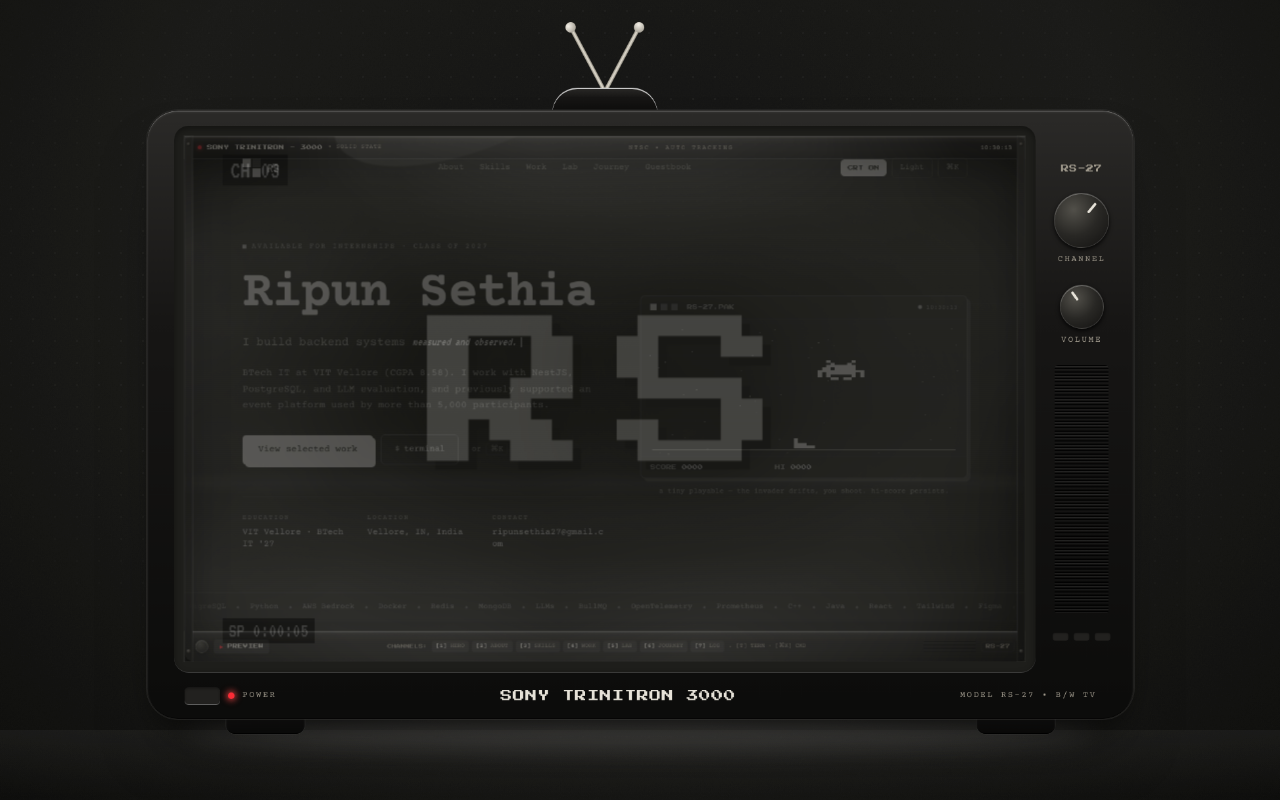
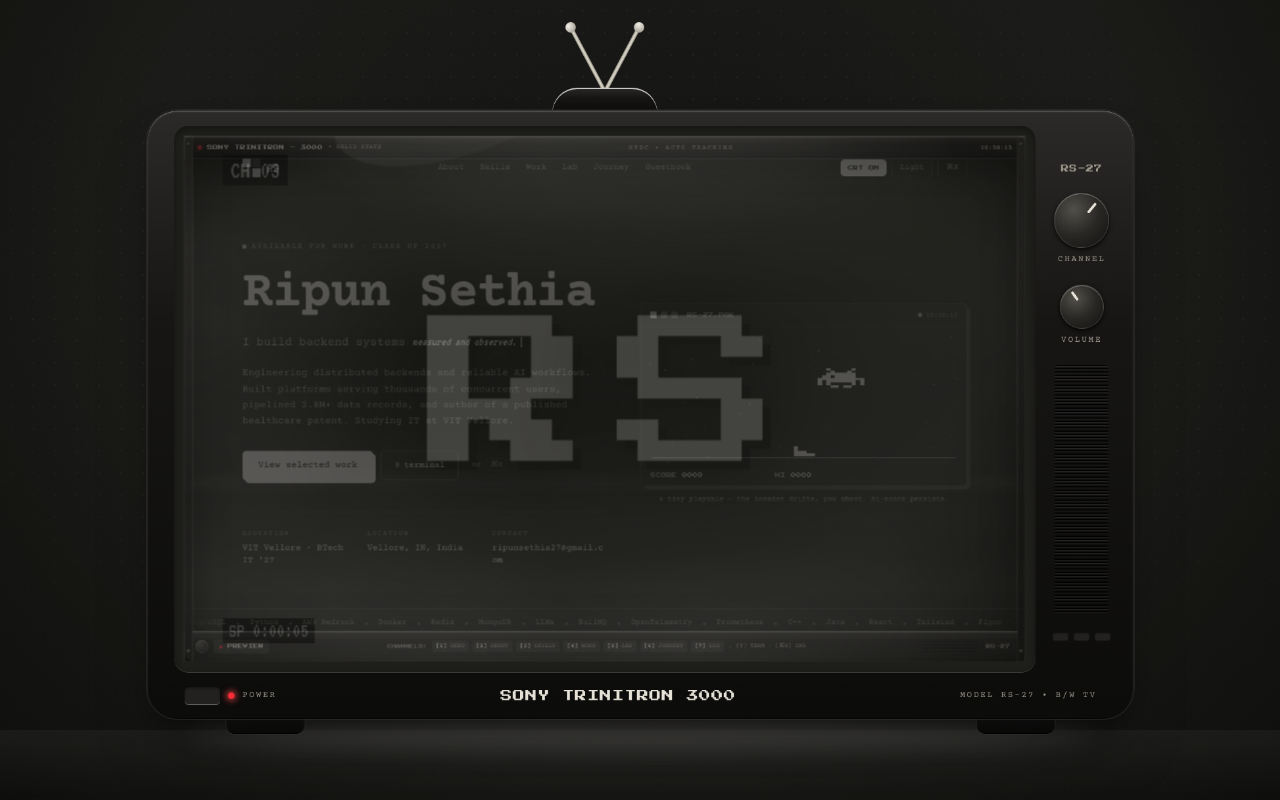
Before and after one commit to ripuns/my-portfolio, a React (Vite) app: page / in a window 1280 px wide. Built offline with nearby package versions, Linux system fonts and the light colour scheme.

Commit message:
chore(profile): update bio and stats to reflect current status and achievements

```diff
--- a/src/components/Hero.tsx
+++ b/src/components/Hero.tsx
@@ -52,7 +52,7 @@
         <div>
           <p className="font-mono text-[11px] uppercase tracking-[0.2em] text-mute">
             <span className="mr-2 inline-block h-1.5 w-1.5 animate-pulse bg-ink align-middle" />
-            Available for internships · Class of 2027
+            Available for Work · Class of 2027
           </p>
 
           <h1 className="mt-6 text-[clamp(2.9rem,7vw,4.9rem)] font-semibold leading-[1.0] tracking-[-0.03em] text-ink">
@@ -66,9 +66,9 @@
           </p>
 
           <p className="mt-5 max-w-xl text-[15px] leading-relaxed text-mute">
-            BTech IT at VIT Vellore (CGPA 8.58). I work with NestJS, PostgreSQL,
-            and LLM evaluation, and previously supported an event platform used by
-            more than 5,000 participants.
+            Engineering distributed backends and reliable AI workflows. Built platforms serving thousands of
+            concurrent users, pipelined 2.8M+ data records, and author of a published healthcare patent.
+            Studying IT at VIT Vellore.
           </p>
 
           <div className="mt-8 flex flex-wrap items-center gap-3">
--- a/src/data/portfolio.ts
+++ b/src/data/portfolio.ts
@@ -9,15 +9,15 @@
   phone: "+91 94613 90313",
   available: true,
   bio: [
-    "I'm a third-year BTech IT student at VIT Vellore (CGPA 8.58), interested in backend development, data systems, and practical AI applications. I enjoy the parts of software that quietly make everything else work: clear APIs, sensible database design, and the debugging trail that eventually explains why something broke at 2 a.m.",
+    "I'm a final-year BTech IT student at VIT Vellore, interested in backend development, data systems, and practical AI applications. I enjoy the parts of software that quietly make everything else work: clear APIs, sensible database design, and the debugging trail that eventually explains why something broke at 2 a.m.",
     "I worked as a Senior Technical Executive at the Entrepreneurship Cell, VIT, where I contributed to web platforms used by more than 5,000 event participants. My work included server-side endpoints, database indexing, full-stack features, and CI/CD. It was a good introduction to building for real users, coordinating with different teams, and learning that a small database improvement can save a surprising amount of stress.",
     "Outside that work, I like building projects that sit between software, data, and AI. ReplayDB explores event replay for investigating application issues; MediBook focuses on appointment scheduling; and my customer-support project uses an evaluation-first LLM workflow. I also built SpineGuard, an IoT posture-monitoring system that led to a filed and published patent application. I am still learning, still iterating, and usually happiest when a rough idea turns into something useful.",
   ],
   stats: [
-    { label: "Event users served", value: 5000, suffix: "+" },
-    { label: "Query throughput boost", value: 35, suffix: "%" },
+    { label: "Event users served", value: 2000, suffix: "+" },
     { label: "Support records pipelined", value: 2800000, suffix: "" },
-    { label: "HackBattle teams", value: 70, suffix: "+" },
+    { label: "Hackathon teams beaten", value: 70, suffix: "+" },
+    { label: "Fuel: F1, Pumping Iron & 80's Rock", value: 100, suffix: "%" }
   ],
   socials: [
     { label: "GitHub", handle: "@ripuns", href: "https://github.com/ripuns" },
@@ -125,19 +125,19 @@
     id: "backend",
     name: "Backend & APIs",
     icon: "▸",
-    skills: ["REST APIs", "NestJS", "Node.js", "JWT / RBAC", "BullMQ"],
+    skills: ["REST APIs", "NestJS", "Node.js", "Next.js", "Flask"],
   },
   {
     id: "data",
     name: "Data & Infra",
     icon: "▤",
-    skills: ["PostgreSQL", "Docker", "MongoDB", "Redis", "AWS Bedrock"],
+    skills: ["PostgreSQL", "Docker", "MongoDB", "Redis", "AWS"],
   },
   {
     id: "ai",
     name: "AI & Fundamentals",
     icon: "∑",
-    skills: ["Python", "DSA", "LLMs", "System Design", "scikit-learn"],
+    skills: ["Python", "DSA", "LLMs", "System Design", "ML"],
   },
 ];
 
@@ -145,7 +145,7 @@
   {
     date: "2026 · Now",
     title: "BTech IT — VIT Vellore",
-    org: "Third year · CGPA 8.58 · graduating July 2027",
+    org: "Final year · CGPA 8.58 · graduating July 2027",
     body: "Currently balancing coursework with personal projects in backend development, data systems, and AI. Open to internships where I can learn from a strong engineering team and contribute meaningfully.",
     tags: ["VIT", "CGPA 8.58", "Class of '27"],
   },
```
